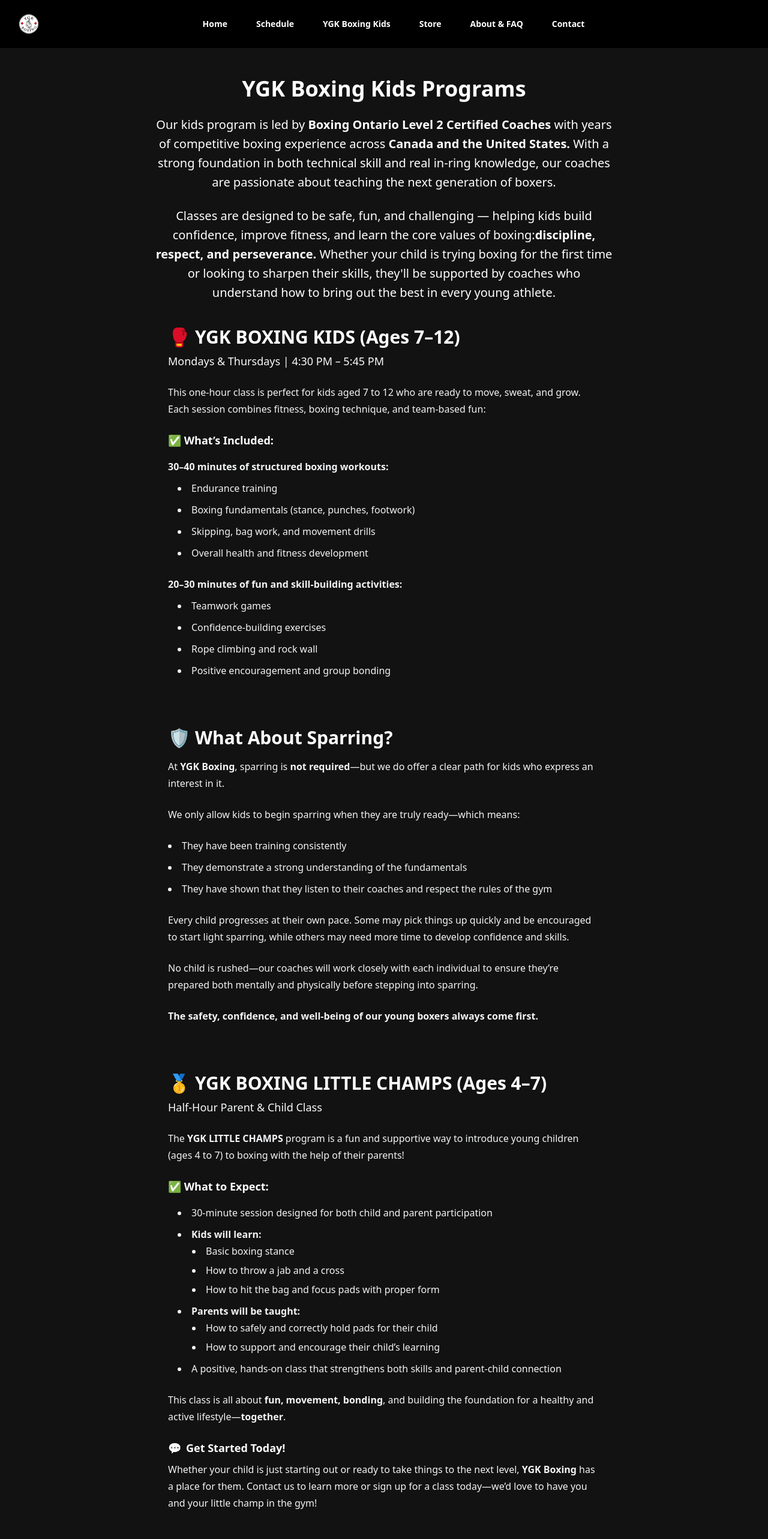
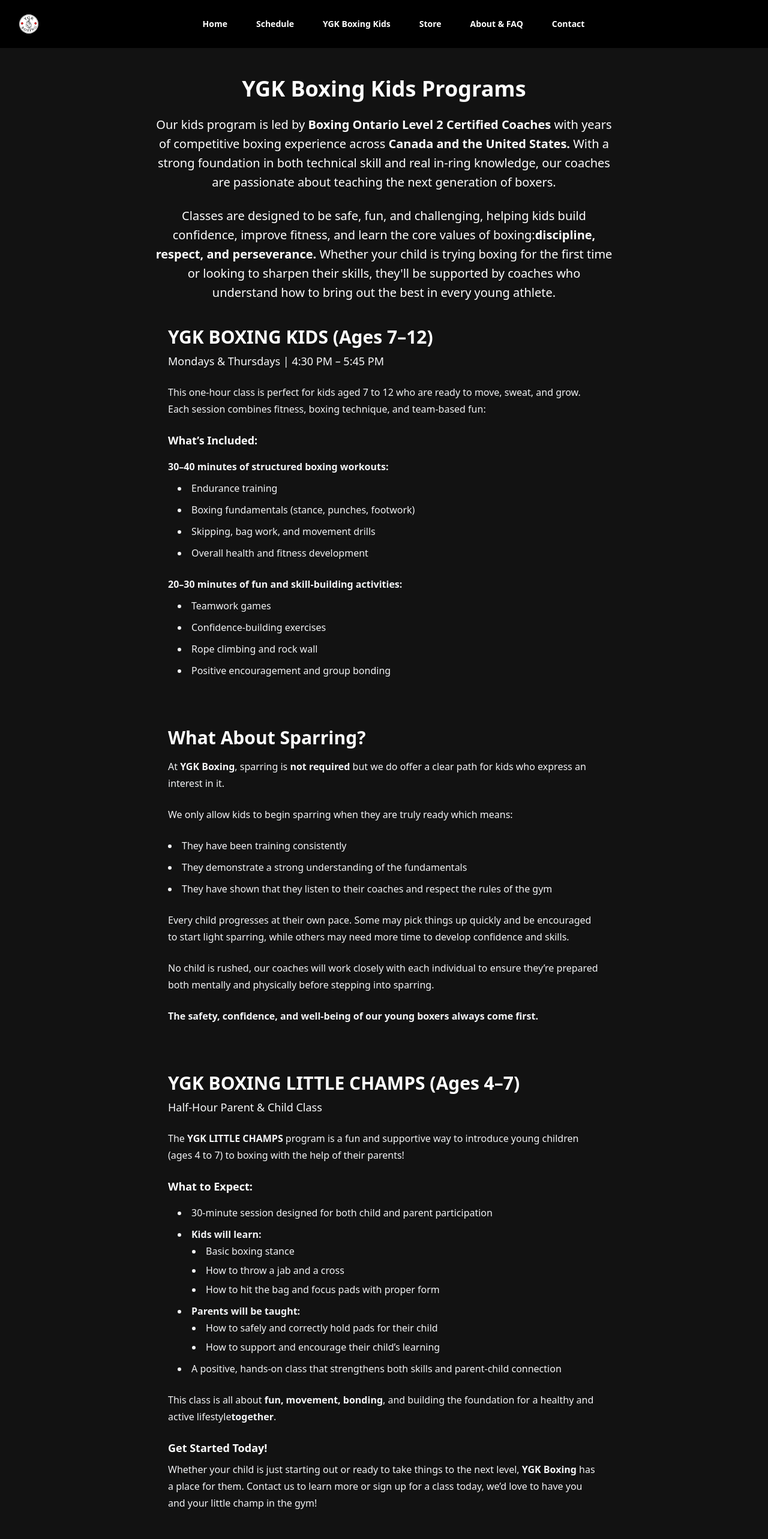
Before and after one commit to kellenwiltshire/ygk-boxing, a Next.js app: page /ygkboxingkids in a window 1280 px wide. Shown: the top 2566 px of the page at 60% size. Built offline with nearby package versions, Linux system fonts and the light colour scheme.

Commit message:
Make changes from email

```diff
--- a/components/BoxingKids/BoxingKids.tsx
+++ b/components/BoxingKids/BoxingKids.tsx
@@ -14,7 +14,7 @@
 			</p>
 
 			<p className="mt-6 text-center text-xl/8">
-				Classes are designed to be safe, fun, and challenging — helping kids
+				Classes are designed to be safe, fun, and challenging, helping kids
 				build confidence, improve fitness, and learn the core values of boxing:
 				<strong>discipline, respect, and perseverance.</strong> Whether your
 				child is trying boxing for the first time or looking to sharpen their
@@ -23,9 +23,6 @@
 			</p>
 			<section className="mx-auto max-w-4xl px-6 py-10">
 				<div className="mb-2 flex items-center gap-2 text-3xl font-semibold text-white">
-					<span role="img" aria-label="Boxing Glove">
-						🥊
-					</span>
 					YGK BOXING KIDS (Ages 7–12)
 				</div>
 
@@ -40,7 +37,7 @@
 				</p>
 
 				<div className="mb-4 flex items-center gap-2 text-lg font-semibold text-white">
-					✅ What’s Included:
+					What’s Included:
 				</div>
 
 				<div className="mb-6">
@@ -69,20 +66,17 @@
 			</section>
 			<section className="mx-auto max-w-4xl px-6 py-10">
 				<div className="mb-4 flex items-center gap-2 text-3xl font-semibold text-white">
-					<span role="img" aria-label="Shield">
-						🛡️
-					</span>
 					What About Sparring?
 				</div>
 
 				<p className="mb-6 text-gray-100">
 					At <span className="font-semibold">YGK Boxing</span>, sparring is{' '}
-					<span className="font-semibold">not required</span>—but we do offer a
+					<span className="font-semibold">not required</span> but we do offer a
 					clear path for kids who express an interest in it.
 				</p>
 
 				<p className="mb-6 text-gray-100">
-					We only allow kids to begin sparring when they are truly ready—which
+					We only allow kids to begin sparring when they are truly ready which
 					means:
 				</p>
 
@@ -102,7 +96,7 @@
 				</p>
 
 				<p className="mb-6 text-gray-100">
-					No child is rushed—our coaches will work closely with each individual
+					No child is rushed, our coaches will work closely with each individual
 					to ensure they’re prepared both mentally and physically before
 					stepping into sparring.
 				</p>
@@ -114,9 +108,6 @@
 			</section>
 			<section className="mx-auto max-w-4xl px-6 py-10">
 				<div className="mb-2 flex items-center gap-2 text-3xl font-semibold text-white">
-					<span role="img" aria-label="Trophy">
-						🥇
-					</span>
 					YGK BOXING LITTLE CHAMPS (Ages 4–7)
 				</div>
 
@@ -131,7 +122,7 @@
 				</p>
 
 				<div className="mb-4 flex items-center gap-2 text-lg font-semibold text-white">
-					✅ What to Expect:
+					What to Expect:
 				</div>
 
 				<ul className="mb-6 ml-4 list-inside list-disc space-y-2 text-gray-100">
@@ -162,22 +153,19 @@
 				<p className="mb-6 text-gray-100">
 					This class is all about{' '}
 					<span className="font-semibold">fun, movement, bonding</span>, and
-					building the foundation for a healthy and active lifestyle—
+					building the foundation for a healthy and active lifestyle
 					<span className="font-semibold">together</span>.
 				</p>
 
 				<div className="mb-2 flex items-center gap-2 text-lg font-semibold text-white">
-					<span role="img" aria-label="Chat bubble">
-						💬
-					</span>
 					Get Started Today!
 				</div>
 
 				<p className="text-gray-100">
 					Whether your child is just starting out or ready to take things to the
 					next level, <span className="font-semibold">YGK Boxing</span> has a
-					place for them. Contact us to learn more or sign up for a class
-					today—we’d love to have you and your little champ in the gym!
+					place for them. Contact us to learn more or sign up for a class today,
+					we’d love to have you and your little champ in the gym!
 				</p>
 			</section>
 		</div>
--- a/components/Home/Coaches.tsx
+++ b/components/Home/Coaches.tsx
@@ -44,18 +44,17 @@
 						Champion of the World, YGK Boxing is your club. We invite you to
 						surpass your expectations in this safe and encouraging space,
 						designed to bring out the best in everyone. &quot;Your Best Has Yet
-						To Be Unleashed&quot; is not just a motto—it&apos;s a guiding
+						To Be Unleashed&quot; is not just a motto, it&apos;s a guiding
 						principle that defines our shared journey towards empowerment and
 						excellence. Join YGK Boxing and embark on a path where your true
 						potential awaits.
 					</p>
 					<p className="mt-6 text-lg leading-8">
 						YGK Boxing's Head Coach is a Boxing Ontario Level 2 Certified Coach
-						with a highly accomplished background in boxing. Competing across
-						Canada and the United States, the coach has earned multiple Amatuer
-						Boxing Gold Medals in tournaments, including the Bronze Gloves,
-						Silver Gloves, the Carmen Basilio Quest for Champions, and the New
-						York State Fair Tournament.
+						and Level 1 Boxing Referee with a highly accomplished background in
+						boxing. Competing across Canada and the United States, training
+						around the world, the coach has earned multiple Amateur Boxing Gold
+						Medals in tournaments.
 					</p>
 					<p className="mt-6 text-lg leading-8">
 						In addition to a successful competitive career, the coach has played
--- a/components/Schedule/Calendar.tsx
+++ b/components/Schedule/Calendar.tsx
@@ -44,10 +44,11 @@
 											<li
 												className={`${event.id != null ? 'cursor-pointer underline' : ''}`}
 												onClick={() => {
-													event.id != null &&
-														router
-															.push(`/schedule#${event.id}`)
-															.catch((err) => console.log(err))
+													event.id != null && event.id === 'KIDS'
+														? router.push('ygkboxingkids')
+														: router
+																.push(`/schedule#${event.id}`)
+																.catch((err) => console.log(err))
 												}}
 												key={event.name}
 											>
--- a/components/Schedule/Vars/Events.ts
+++ b/components/Schedule/Vars/Events.ts
@@ -19,6 +19,7 @@
 				time: '7:00am - 3:30pm',
 			},
 			{
+				id: 'KIDS',
 				name: 'KIDS CLASS (AGE: 7-12)',
 				time: '4:30pm - 5:45pm',
 			},
@@ -97,6 +98,7 @@
 				time: '7:00am - 3:30pm',
 			},
 			{
+				id: 'KIDS',
 				name: 'KIDS CLASS (AGE: 7-12)',
 				time: '4:30pm - 5:45pm',
 			},
@@ -158,7 +160,7 @@
 			{
 				id: 'YGKKIDS',
 				name: 'LITTLE CHAMPS PARENT CHILD BOXING (AGE: 4-7)',
-				time: '10:30am - 11:30am',
+				time: '10:30am - 11:00am',
 			},
 		],
 	},
```
